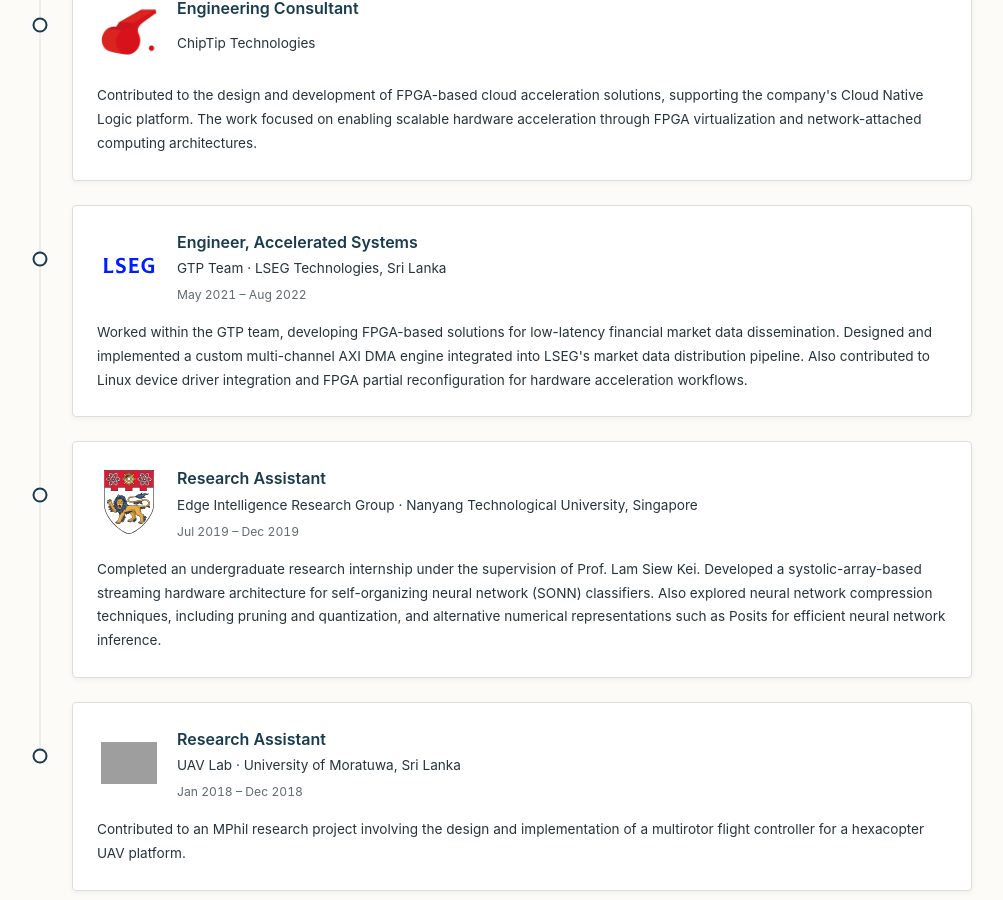
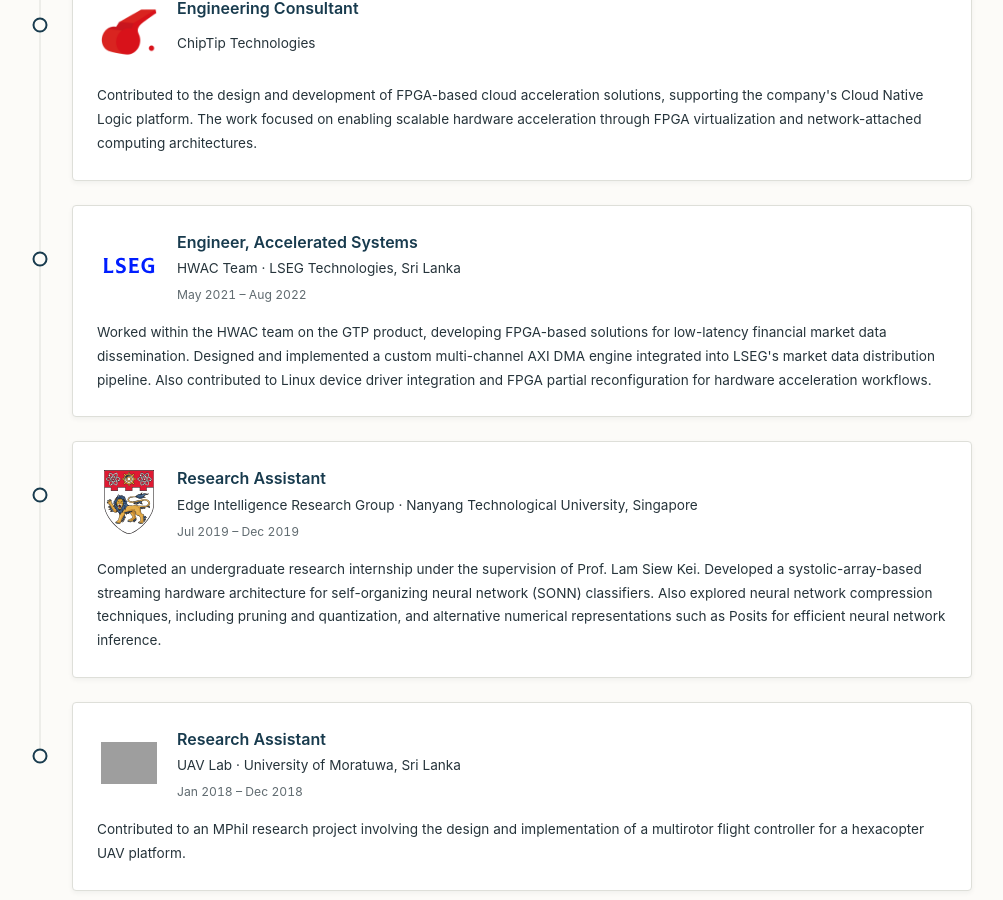
Before and after one commit to MiyuruThathsara/miyuruthathsara.github.io, a Jekyll site: the page built from experience.html, in a window 1280 px wide and 900 px high, scrolled down 547 px. Shown: the whole window, without its empty margins (138-1141 px from the left). Built offline with Jekyll 4.4.1, drawn with Linux system fonts in a browser that asks for light colours; grey boxes are pictures that could not be loaded.

Commit message:
Correct LSEG affiliation to HWAC team and GTP product

```diff
--- a/_data/cv.yml
+++ b/_data/cv.yml
@@ -17,7 +17,7 @@ company_roles:
   Engineering Consultant:
     - Contributed FPGA virtualization and network-attached acceleration to the Cloud Native Logic platform.
   Engineer, Accelerated Systems:
-    - Built a multi-channel AXI DMA engine for LSEG's low-latency market data pipeline in the GTP team; contributed Linux driver integration and FPGA partial reconfiguration.
+    - In LSEG's HWAC team, built a multi-channel AXI DMA engine for the GTP product; contributed Linux driver integration and FPGA partial reconfiguration.
   ntu:Research Assistant:
     - Developed a systolic-array SONN classifier; explored pruning, quantization and Posits for inference.
   moratuwa:Research Assistant:
--- a/_data/profile.json
+++ b/_data/profile.json
@@ -48,9 +48,9 @@
       "title": "Engineer, Accelerated Systems",
       "date": "May 2021 – Aug 2022",
       "organization_id": "lseg",
-      "organization": "GTP Team · LSEG Technologies, Sri Lanka",
+      "organization": "HWAC Team · LSEG Technologies, Sri Lanka",
       "paragraphs": [
-        "Worked within the GTP team, developing FPGA-based solutions for low-latency financial market data dissemination. Designed and implemented a custom multi-channel AXI DMA engine integrated into LSEG's market data distribution pipeline. Also contributed to Linux device driver integration and FPGA partial reconfiguration for hardware acceleration workflows."
+        "Worked within the HWAC team on the GTP product, developing FPGA-based solutions for low-latency financial market data dissemination. Designed and implemented a custom multi-channel AXI DMA engine integrated into LSEG's market data distribution pipeline. Also contributed to Linux device driver integration and FPGA partial reconfiguration for hardware acceleration workflows."
       ]
     },
     {
--- a/_layouts/default.html
+++ b/_layouts/default.html
@@ -22,7 +22,7 @@
     <link rel="stylesheet" href="{{ '/assets/css/tools.css' | relative_url }}?v=20260930-shared">
     <script src="{{ '/assets/js/images.js' | relative_url }}" defer></script>
     <script src="{{ '/assets/js/navigation.js' | relative_url }}?v=20260929-mobile" defer></script>
-    <script src="{{ '/assets/js/cv.js' | relative_url }}?v=20261103-experience-content" type="module"></script>
+    <script src="{{ '/assets/js/cv.js' | relative_url }}?v=20261103-hwac-gtp" type="module"></script>
     <script type="application/ld+json">
       {
         "@context": "https://schema.org",
--- a/assets/js/cv.js
+++ b/assets/js/cv.js
@@ -77,7 +77,7 @@ function restore() {
   // Keep include/exclude choices when the research group and LSEG team names change.
   for (const item of sections.find(section => section.id === 'experience').items) {
     if (typeof saved?.entries?.[item.id] === 'boolean') continue;
-    const previousId = item.id.replace('Edge Intelligence Research Group', 'HESL, CCDS').replace('GTP Team', 'HWAC Team');
+    const previousId = item.id.replace('Edge Intelligence Research Group', 'HESL, CCDS').replace('HWAC Team', 'GTP Team');
     if (typeof saved?.entries?.[previousId] === 'boolean') state.entries[item.id] = saved.entries[previousId];
   }
   // Retain explicit certificate choices saved before it moved out of Earlier education.
```
Also changed, not shown: tests/profile.test.mjs (+3 -3 lines).
